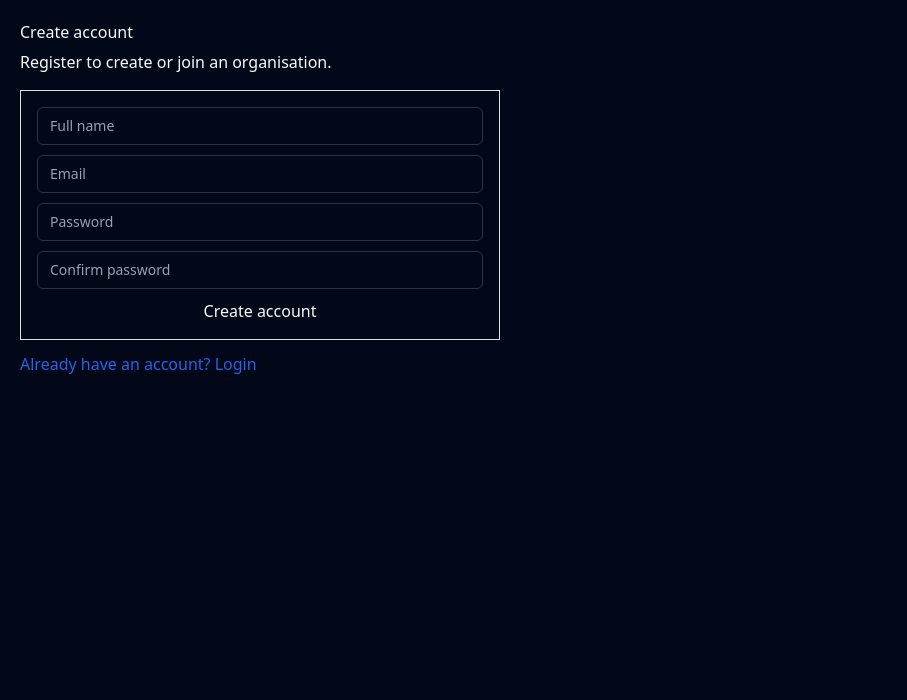
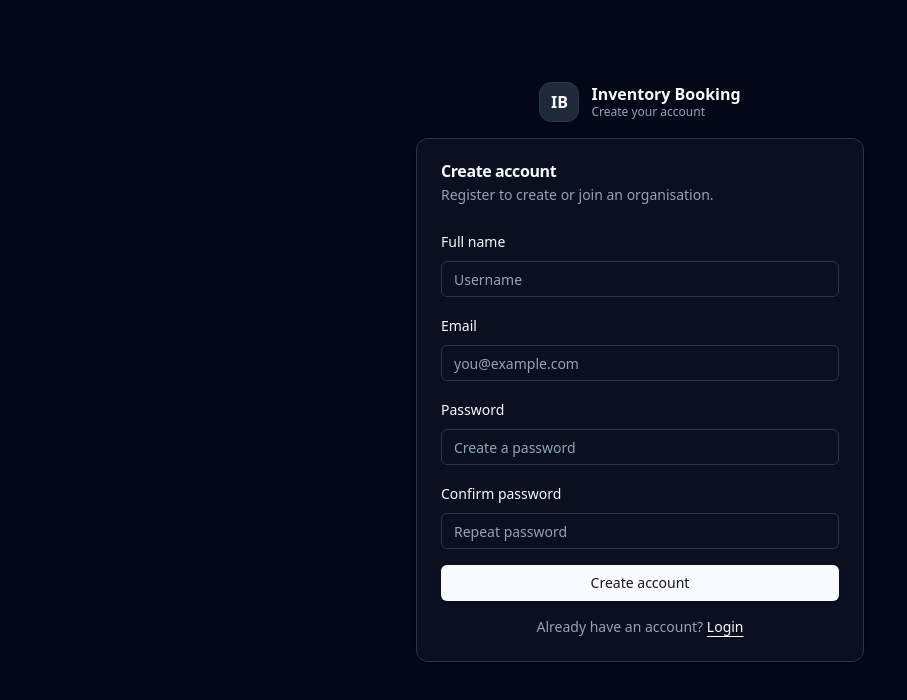
Before and after one commit to Danyy737/inventory-booking-frontend, a React (Vite) app: page /register in a window 1280 px wide. Shown: the top 700 px of the page, without its empty margins (0-907 px from the left). Built offline with nearby package versions, Linux system fonts and the light colour scheme.

Commit message:
ui: redesign login and register pages

```diff
--- a/src/pages/Login.jsx
+++ b/src/pages/Login.jsx
@@ -1,6 +1,12 @@
 import { useState } from "react";
-import { useNavigate } from "react-router-dom";
+import { Link, useNavigate } from "react-router-dom";
 import { useAuth } from "../auth/AuthContext";
+import { toast } from "sonner";
+
+import { Button } from "@/components/ui/button";
+import { Card, CardContent, CardHeader, CardTitle, CardDescription } from "@/components/ui/card";
+import { Input } from "@/components/ui/input";
+import { Label } from "@/components/ui/label";
 
 export default function Login() {
   const { login } = useAuth();
@@ -8,54 +14,99 @@ export default function Login() {
 
   const [email, setEmail] = useState("");
   const [password, setPassword] = useState("");
+
   const [err, setErr] = useState("");
+  const [loading, setLoading] = useState(false);
 
   async function onSubmit(e) {
     e.preventDefault();
+    if (loading) return;
+
     setErr("");
+    setLoading(true);
+
     try {
       await login(email, password);
-      nav("/");
+      toast.success("Welcome back");
+      nav("/", { replace: true });
     } catch (e) {
-      setErr(e?.response?.data?.message ?? e?.message ?? "Login failed");
+      const msg = e?.response?.data?.message ?? e?.message ?? "Login failed";
+      setErr(msg);
+      toast.error(msg);
+    } finally {
+      setLoading(false);
     }
   }
 
   return (
-    <div style={{ maxWidth: 380, margin: "80px auto" }}>
-      <h1>Login</h1>
-      {err && <div style={{ color: "crimson" }}>{err}</div>}
+    <div className="min-h-[calc(100vh-56px)] flex items-center justify-center p-4">
+      <div className="w-full max-w-md space-y-4">
+        {/* Brand */}
+        <div className="flex items-center justify-center gap-3">
+          <div className="h-10 w-10 rounded-xl border bg-muted flex items-center justify-center font-semibold">
+            IB
+          </div>
+          <div className="leading-tight">
+            <div className="font-semibold">Inventory Booking</div>
+            <div className="text-xs text-muted-foreground">Sign in to continue</div>
+          </div>
+        </div>
 
-      <form onSubmit={onSubmit} style={{ display: "grid", gap: 10, marginTop: 12 }}>
-        <input
+        <Card>
+          <CardHeader>
+            <CardTitle>Login</CardTitle>
+            <CardDescription>Enter your email and password to access your organisation.</CardDescription>
+          </CardHeader>
+
+          <CardContent className="space-y-4">
+            {err ? (
+              <div className="rounded-md border border-destructive/30 bg-destructive/10 p-3 text-sm text-destructive">
+                {err}
+              </div>
+            ) : null}
+
+            <form onSubmit={onSubmit} className="space-y-4">
+              <div className="space-y-2">
+                <Label htmlFor="email">Email</Label>
+                <Input
+                  id="email"
+                  type="email"
+                  placeholder="you@example.com"
                   value={email}
                   onChange={(e) => setEmail(e.target.value)}
-          placeholder="Email"
+                  autoComplete="email"
+                  required
+                  disabled={loading}
                 />
-        <input
+              </div>
+
+              <div className="space-y-2">
+                <Label htmlFor="password">Password</Label>
+                <Input
+                  id="password"
+                  type="password"
+                  placeholder="••••••••"
                   value={password}
                   onChange={(e) => setPassword(e.target.value)}
-          placeholder="Password"
-          type="password"
+                  autoComplete="current-password"
+                  required
+                  disabled={loading}
                 />
-        <button type="submit">Sign in</button>
+              </div>
+
+              <Button className="w-full" type="submit" disabled={loading}>
+                {loading ? "Signing in…" : "Sign in"}
+              </Button>
             </form>
 
-      {/* Register button */}
-      <div style={{ marginTop: 16, textAlign: "center" }}>
-        <button
-          type="button"
-          onClick={() => nav("/register")}
-          style={{
-            background: "none",
-            border: "none",
-            color: "#2563eb",
-            cursor: "pointer",
-            padding: 0
-          }}
-        >
-          Don’t have an account? Create one
-        </button>
+            <div className="text-sm text-muted-foreground text-center">
+              Don’t have an account?{" "}
+              <Link to="/register" className="text-foreground underline underline-offset-4">
+                Create one
+              </Link>
+            </div>
+          </CardContent>
+        </Card>
       </div>
     </div>
   );
--- a/src/pages/Register.jsx
+++ b/src/pages/Register.jsx
@@ -1,7 +1,13 @@
 import { useState } from "react";
+import { Link, useNavigate } from "react-router-dom";
 import { api } from "../api/client";
 import { useAuth } from "../auth/AuthContext";
-import { useNavigate } from "react-router-dom";
+import { toast } from "sonner";
+
+import { Button } from "@/components/ui/button";
+import { Card, CardContent, CardHeader, CardTitle, CardDescription } from "@/components/ui/card";
+import { Input } from "@/components/ui/input";
+import { Label } from "@/components/ui/label";
 
 export default function Register() {
   const { refreshMe } = useAuth();
@@ -17,105 +23,147 @@ export default function Register() {
 
   async function handleSubmit(e) {
     e.preventDefault();
+    if (loading) return;
+
     setErr("");
+
+    if (password !== passwordConfirmation) {
+      const msg = "Passwords do not match.";
+      setErr(msg);
+      toast.error(msg);
+      return;
+    }
+
     setLoading(true);
-
     try {
       const res = await api.post("/auth/register", {
-        name,
-        email,
+        name: name.trim(),
+        email: email.trim(),
         password,
         password_confirmation: passwordConfirmation,
       });
 
       const token = res?.data?.token;
-      if (!token) {
-        throw new Error("No token returned from register.");
-      }
+      if (!token) throw new Error("No token returned from register.");
 
       localStorage.setItem("token", token);
 
-      // Pull /me + /my/organisations so RequireAuth routes correctly
       await refreshMe();
 
-      // Let your existing route guard decide where they go next
+      toast.success("Account created");
       navigate("/", { replace: true });
     } catch (e) {
-      setErr(
+      const msg =
         e?.response?.data?.message ||
         (e?.response?.data?.errors
           ? Object.values(e.response.data.errors).flat().join(" ")
           : null) ||
         e?.message ||
-          "Registration failed."
-      );
+        "Registration failed.";
+
+      setErr(msg);
+      toast.error(msg);
     } finally {
       setLoading(false);
     }
   }
 
   return (
-    <div style={{ padding: 20, maxWidth: 520 }}>
-      <h2>Create account</h2>
-      <p style={{ marginTop: 6 }}>
-        Register to create or join an organisation.
-      </p>
+    <div className="min-h-[calc(100vh-56px)] flex items-center justify-center p-4">
+      <div className="w-full max-w-md space-y-4">
+        {/* Brand */}
+        <div className="flex items-center justify-center gap-3">
+          <div className="h-10 w-10 rounded-xl border bg-muted flex items-center justify-center font-semibold">
+            IB
+          </div>
+          <div className="leading-tight">
+            <div className="font-semibold">Inventory Booking</div>
+            <div className="text-xs text-muted-foreground">Create your account</div>
+          </div>
+        </div>
 
-      {err && <div style={{ color: "crimson", marginTop: 10 }}>{err}</div>}
+        <Card>
+          <CardHeader>
+            <CardTitle>Create account</CardTitle>
+            <CardDescription>Register to create or join an organisation.</CardDescription>
+          </CardHeader>
 
-      <form
-        onSubmit={handleSubmit}
-        style={{ border: "1px solid #ddd", padding: 16, marginTop: 16 }}
-      >
-        <div style={{ display: "grid", gap: 10 }}>
-          <input
-            placeholder="Full name"
+          <CardContent className="space-y-4">
+            {err ? (
+              <div className="rounded-md border border-destructive/30 bg-destructive/10 p-3 text-sm text-destructive">
+                {err}
+              </div>
+            ) : null}
+
+            <form onSubmit={handleSubmit} className="space-y-4">
+              <div className="space-y-2">
+                <Label htmlFor="name">Full name</Label>
+                <Input
+                  id="name"
+                  placeholder="Username"
                   value={name}
                   onChange={(e) => setName(e.target.value)}
+                  autoComplete="name"
                   required
-            autoComplete="name"
+                  disabled={loading}
                 />
+              </div>
 
-          <input
-            placeholder="Email"
+              <div className="space-y-2">
+                <Label htmlFor="email">Email</Label>
+                <Input
+                  id="email"
+                  type="email"
+                  placeholder="you@example.com"
                   value={email}
                   onChange={(e) => setEmail(e.target.value)}
+                  autoComplete="email"
                   required
-            autoComplete="email"
+                  disabled={loading}
                 />
+              </div>
 
-          <input
-            placeholder="Password"
+              <div className="space-y-2">
+                <Label htmlFor="password">Password</Label>
+                <Input
+                  id="password"
                   type="password"
+                  placeholder="Create a password"
                   value={password}
                   onChange={(e) => setPassword(e.target.value)}
+                  autoComplete="new-password"
                   required
-            autoComplete="new-password"
+                  disabled={loading}
                 />
+              </div>
 
-          <input
-            placeholder="Confirm password"
+              <div className="space-y-2">
+                <Label htmlFor="passwordConfirmation">Confirm password</Label>
+                <Input
+                  id="passwordConfirmation"
                   type="password"
+                  placeholder="Repeat password"
                   value={passwordConfirmation}
                   onChange={(e) => setPasswordConfirmation(e.target.value)}
+                  autoComplete="new-password"
                   required
-            autoComplete="new-password"
+                  disabled={loading}
                 />
+              </div>
 
-          <button disabled={loading}>
-            {loading ? "Creating..." : "Create account"}
-          </button>
-        </div>
+              <Button className="w-full" type="submit" disabled={loading}>
+                {loading ? "Creating…" : "Create account"}
+              </Button>
             </form>
 
-      <div style={{ marginTop: 12 }}>
-        <button
-          type="button"
-          onClick={() => navigate("/login")}
-          style={{ border: "none", background: "transparent", color: "#2563eb", padding: 0, cursor: "pointer" }}
-        >
-          Already have an account? Login
-        </button>
+            <div className="text-sm text-muted-foreground text-center">
+              Already have an account?{" "}
+              <Link to="/login" className="text-foreground underline underline-offset-4">
+                Login
+              </Link>
+            </div>
+          </CardContent>
+        </Card>
       </div>
     </div>
   );
```
Lines whose indentation alone changed are shown as unchanged.
